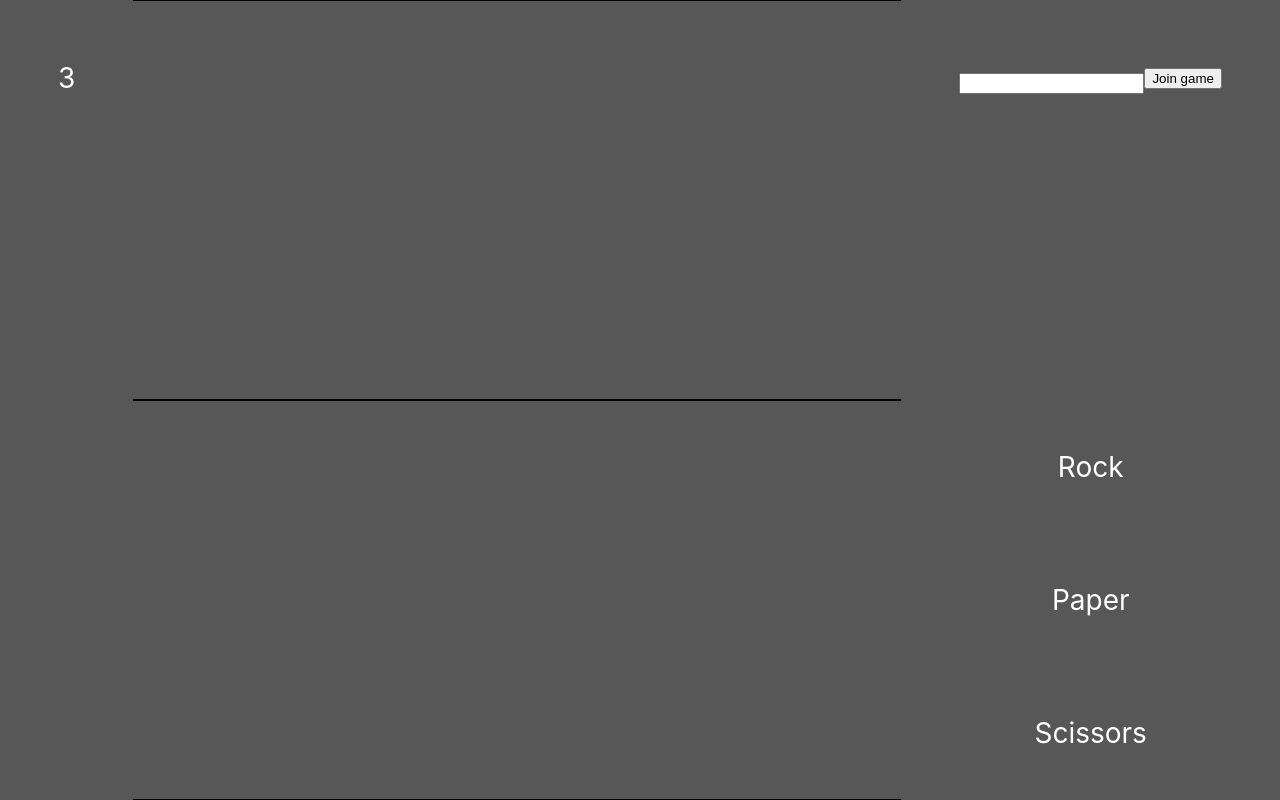
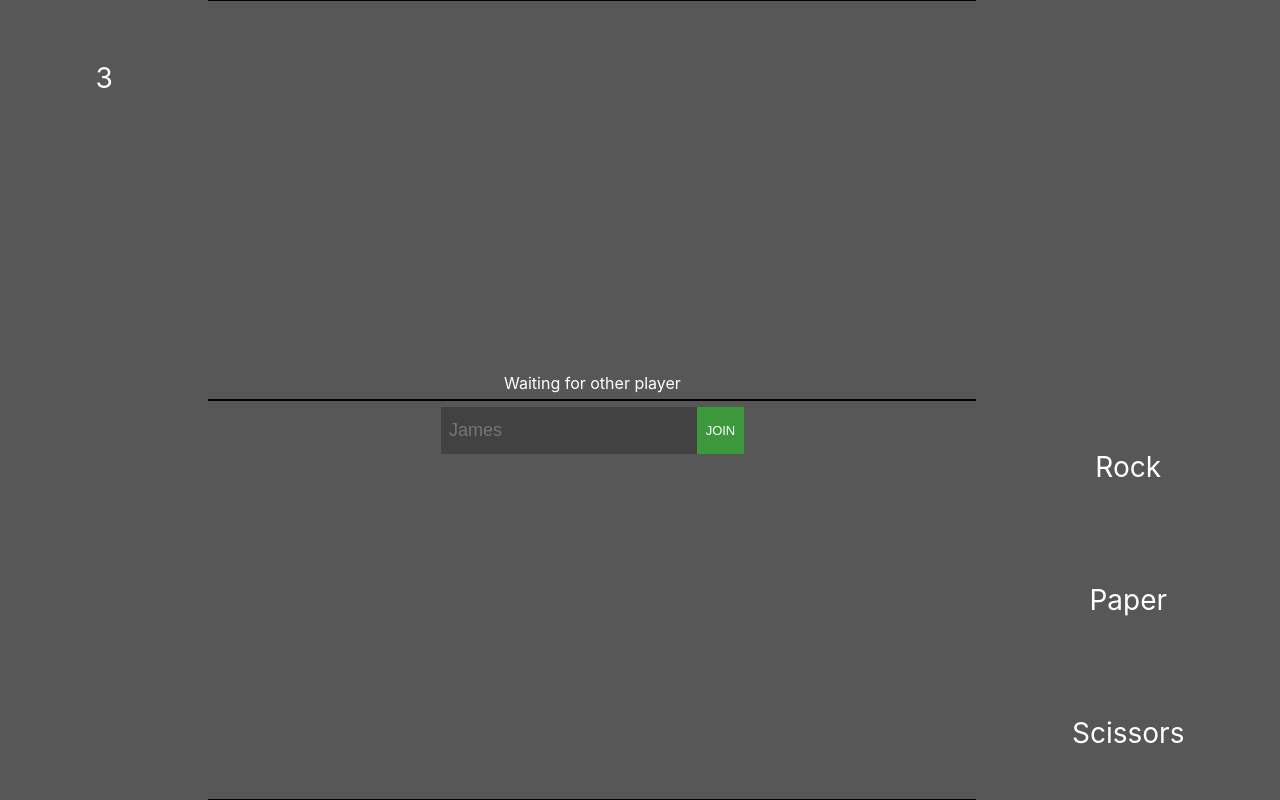
Before and after one commit to jamesc2000/rockpaperscissors, a website: page index.html in a window 1280 px wide. Drawn offline with Linux system fonts and the light colour scheme.

Commit message:
+ Changes to UI and layout   - moved name and join button on center of screen

```diff
--- a/index.html
+++ b/index.html
@@ -18,14 +18,12 @@
                 <div></div>
                 <div></div>
             </div>
-            <div class="player" id="enemy"></div>
+            <div class="center-container">
+                <div class="player" id="enemy"></div>
+                <div class="name" id="enemyName">Waiting for other player</div>
+            </div>
             <div class="side">
-                <div>
-                    <div>
-                        <input type="text" name="playerName" id="playerName" />
-                    </div>
-                    <button id="nameButton">Join game</button>
-                </div>
+                <div></div>
                 <div></div>
                 <div></div>
             </div>
@@ -34,7 +32,20 @@
                 <div></div>
                 <div></div>
             </div>
-            <div class="player" id="me"></div>
+            <div class="center-container">
+                <div class="name" id="myName">
+                    <label for="playerName">
+                        <input
+                            type="text"
+                            name="playerName"
+                            id="playerName"
+                            placeholder="James"
+                        />
+                    </label>
+                    <button id="nameButton">JOIN</button>
+                </div>
+                <div class="player" id="me"></div>
+            </div>
             <div class="side">
                 <div class="hoverable controls" id="rock">Rock</div>
                 <div class="hoverable controls" id="paper">Paper</div>
--- a/style.css
+++ b/style.css
@@ -10,6 +10,24 @@ body {
         Ubuntu, Cantarell, "Open Sans", "Helvetica Neue", sans-serif;
 }
 
+input {
+    background: #424242;
+    padding: 0 8px 0 8px;
+    outline: none;
+    border: none;
+
+    /* border-bottom: 1px solid rgb(145, 145, 145); */
+    height: calc(3rem - 1px);
+    width: 16rem;
+
+    font-size: 18px;
+    color: white;
+}
+
+input:hover {
+    background: #3f3f3f;
+}
+
 * {
     box-sizing: border-box;
 }
@@ -20,15 +38,51 @@ body {
     grid-template-rows: 50vh 50vh;
 }
 
-.player {
-    width: 100%;
+.center-container {
+    display: grid;
+    grid-template-rows: auto auto;
+    grid-column: 2;
     border-top: 1px solid black;
     border-bottom: 1px solid black;
-    grid-column: 2;
+}
+
+.name {
+    display: flex;
+    justify-content: center;
+    margin: 3px;
+    padding: 3px;
+}
+
+#myName.name {
+    align-items: flex-start;
+}
+
+#enemyName.name {
+    align-items: flex-end;
+}
+
+#nameButton {
+    border-radius: 0;
+    outline: none;
+    border: none;
+
+    width: calc(3rem - 1px);
+    height: calc(3rem - 1px);
+
+    background: rgb(59, 153, 59);
+    color: white;
+    font-size: 13px;
+}
+
+#nameButton:hover {
+    background: rgb(42, 139, 42);
+}
+
+.player {
     display: flex;
     align-items: center;
     justify-content: center;
-    font-size: 40px;
+    font-size: 30px;
 }
 
 .side {
```
